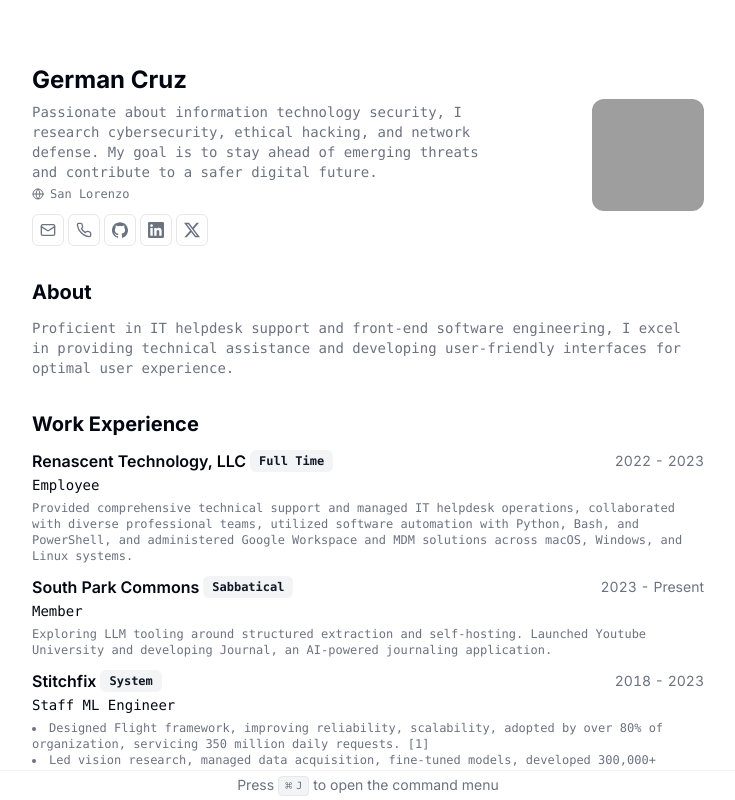
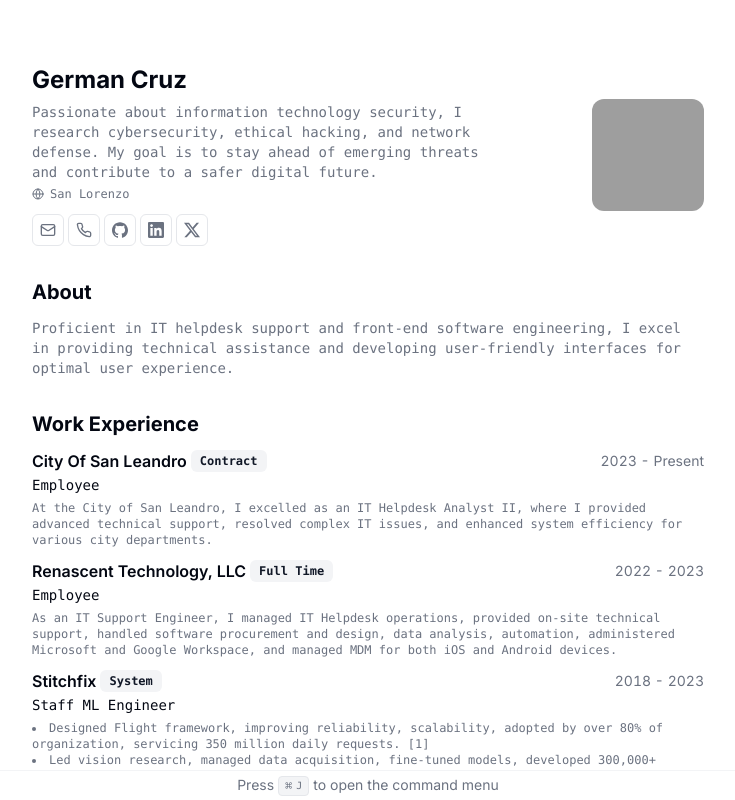
Before and after one commit to GermanCruz/resume-nextjs, a Next.js app: page / in a window 1280 px wide. Shown: the top 800 px of the page, without its empty margins (272-1007 px from the left). Built offline with nearby package versions, Linux system fonts and the light colour scheme; grey boxes are pictures that could not be loaded.

Commit message:
Update resume-data.tsx

```diff
--- a/src/data/resume-data.tsx
+++ b/src/data/resume-data.tsx
@@ -24,12 +24,12 @@
       },
       {
         name: "LinkedIn",
-        url: "https://www.linkedin.com",
+        url: "https://www.linkedin.com/in/german-cruz-01b06a2a7/",
         icon: LinkedInIcon,
       },
       {
         name: "X",
-        url: "https://x.com/jxnlco",
+        url: "https://twitter.com/tester1cr",
         icon: XIcon,
       },
     ],
@@ -37,33 +37,33 @@
   education: [
     {
       school: "Chabot College",
-      degree: "AS",
+      degree: "NA",
       start: "2018",
-      end: "2022",
+      end: "2019",
     },
   ],
   work: [
     {
+      company: "City Of San Leandro",
+      link: "https://www.sanleandro.org/",
+      badges: ["Contract"],
+      title: "Employee",
+      logo: "", // Add logo if available
+      start: "2023",
+      end: "Present",
+      description:
+        "At the City of San Leandro, I excelled as an IT Helpdesk Analyst II, where I provided advanced technical support, resolved complex IT issues, and enhanced system efficiency for various city departments.",
+    },
+    {
       company: "Renascent Technology, LLC",
-      link: "https://jxnl.notion.site/jxnl/whats-up-95708748a05d40c398a4abc66a978a8e",
+      link: "https://german-cruz.notion.site/german-cruz/Howdy-935cd4f92a214580b93f6ece3efc0d0a",
       badges: ["Full Time"],
       title: "Employee",
       logo: "", // Add logo if available
       start: "2022",
       end: "2023",
       description:
-        "Provided comprehensive technical support and managed IT helpdesk operations, collaborated with diverse professional teams, utilized software automation with Python, Bash, and PowerShell, and administered Google Workspace and MDM solutions across macOS, Windows, and Linux systems.",
-    },
-    {
-      company: "South Park Commons",
-      link: "https://www.southparkcommons.com/",
-      badges: ["Sabbatical"],
-      title: "Member",
-      logo: "", // Add logo if available
-      start: "2023",
-      end: "Present",
-      description:
-        "Exploring LLM tooling around structured extraction and self-hosting. Launched Youtube University and developing Journal, an AI-powered journaling application.",
+        "As an IT Support Engineer, I managed IT Helpdesk operations, provided on-site technical support, handled software procurement and design, data analysis, automation, administered Microsoft and Google Workspace, and managed MDM for both iOS and Android devices.",
     },
     {
       company: "Stitchfix",
```
